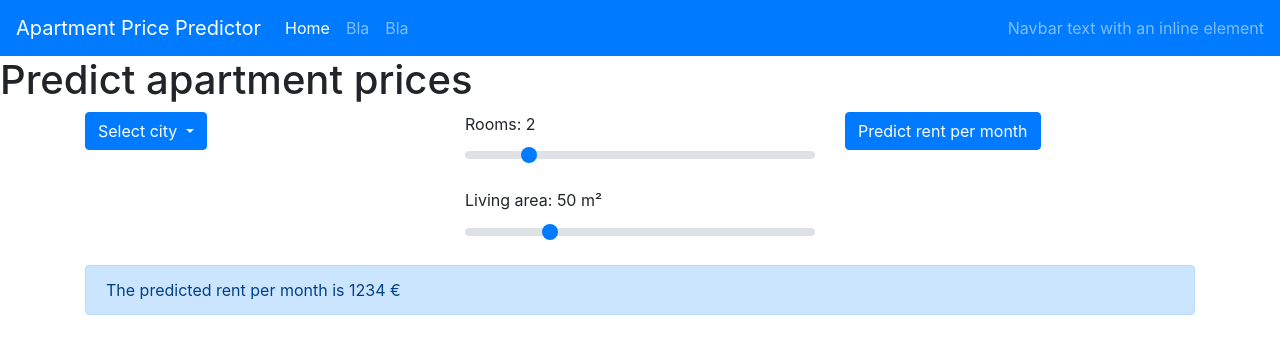
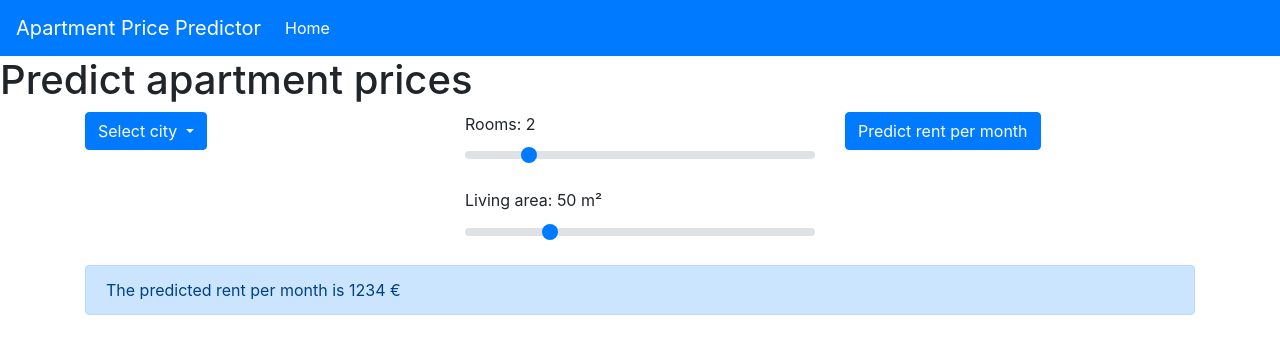
Before and after one commit to sebwindm/apartment-price-predictor, a Django app: page /predictor/ in a window 1280 px wide. Shown: the top 354 px of the page. Run offline with Django 3.2, Linux system fonts and the light colour scheme; some libraries are stand-ins or nearby versions.

Commit message:
just saving, ignore this commit

```diff
--- a/ApartmentPricePredictor/predictor/templates/predictor/home.html
+++ b/ApartmentPricePredictor/predictor/templates/predictor/home.html
@@ -24,14 +24,14 @@
             <a class="nav-link" href="#">Home <span class="sr-only">(current)</span></a>
           </li>
           <li class="nav-item">
-            <a class="nav-link" href="#">Bla</a>
+            <a class="nav-link" href="#"> <!--Bla--></a>
           </li>
           <li class="nav-item">
-            <a class="nav-link" href="#">Bla</a>
+            <a class="nav-link" href="#"><!--Bla--></a>
           </li>
         </ul>
         <span class="navbar-text">
-          Navbar text with an inline element
+          <!-- Navbar text inline-->
         </span>
       </div>
     </nav>
@@ -39,6 +39,7 @@
     <h1>Predict apartment prices</h1>
 
     <div class="container">
+      <form action="/team_name_url/" method="post">
       <div class="row">
         <div class="col-sm">
           <div class="btn-group">
@@ -74,9 +75,10 @@
           </form>
         </div>
         <div class="col-sm">
-          <button type="button" class="btn btn-primary">Predict rent per month</button>
+          <button type="submit" class="btn btn-primary">Predict rent per month</button>
         </div>
       </div>
+        </form>
     </div>
 
     <div class="container">
--- a/docker/database_handler.py
+++ b/docker/database_handler.py
@@ -7,6 +7,7 @@ def open_connection():
     Open a connection to the remote PostgreSQL database and return connection object
     :return: psycopg2 connection object
     """
+    # If there are problems with the password, see https://www.liquidweb.com/kb/change-a-password-for-postgresql-on-linux-via-command-line/
     f = open("db_info.txt", "r")
     dbname = f.readline()
     username = f.readline()
```
